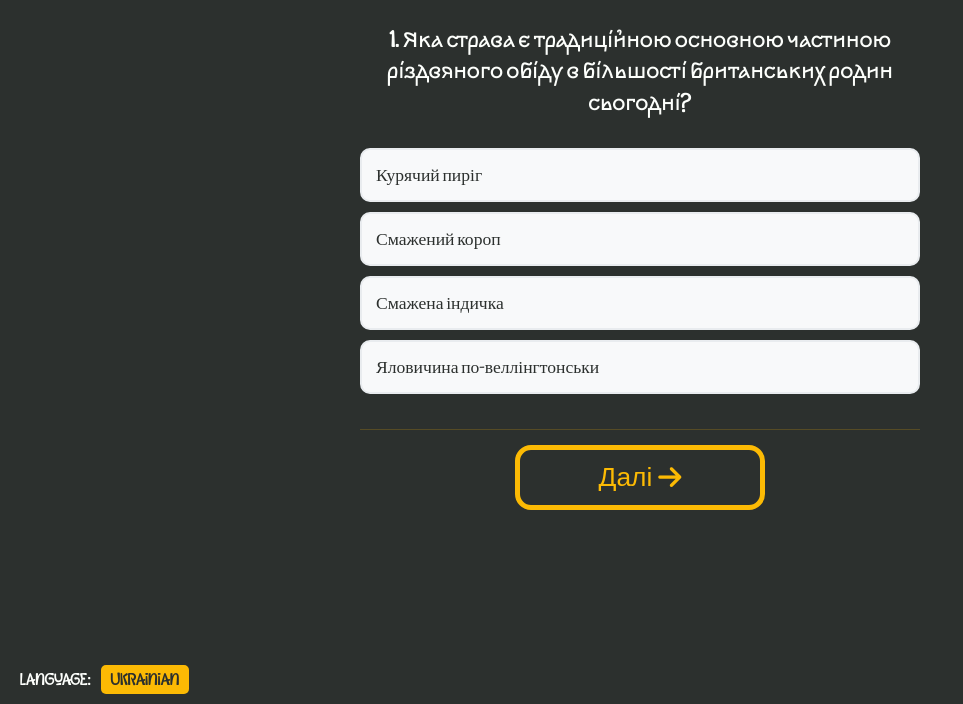
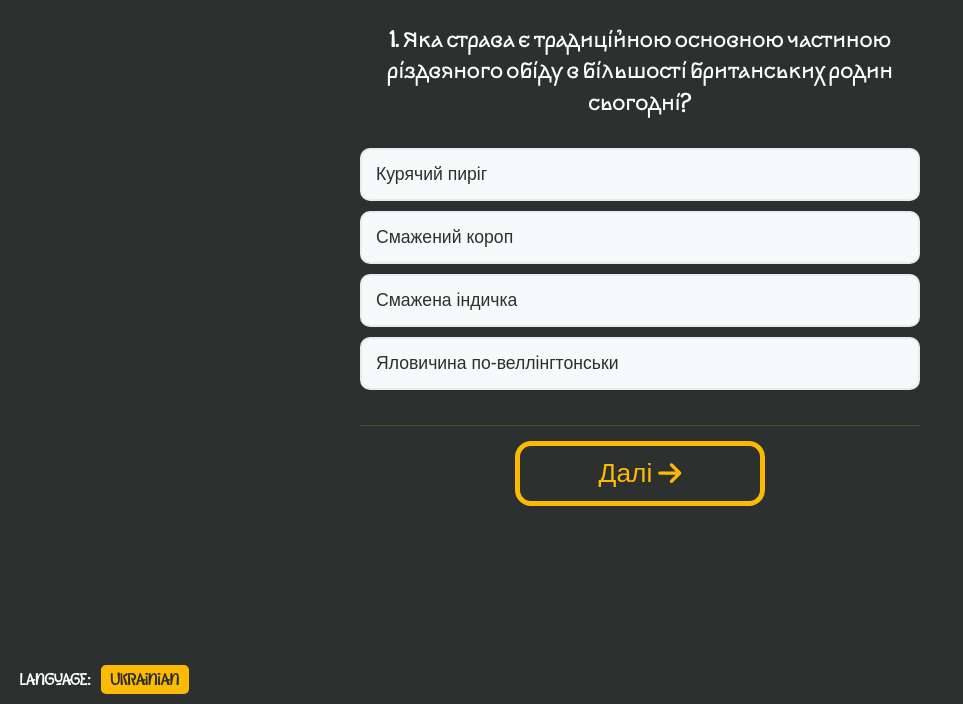
Before and after one commit to FireCatGamesUA/Xmas-Quiz, a plain HTML site: page index.html in a window 1280 px wide. Both pictures are taken after typing "Sample" into the empty fields and a click on the input "Start Quiz". Shown: the part 96-800 px from the top of the page, without its empty margins (0-963 px from the left). Drawn offline with nearby package versions, Linux system fonts and the light colour scheme; no server answers.

Commit message:
Update style.css

```diff
--- a/style.css
+++ b/style.css
@@ -462,8 +462,8 @@ footer {
     background: #e0a800;
 }
 
-.options-btn{
-    font-family: kyiv, abocat !important;
+.option-btn{
+    font-family: sans-serif !important;
 }
 
 /* Адаптив */
@@ -479,4 +479,5 @@ footer {
     .leaders-list {
         max-height: 300px;
     }
+
 }
```
